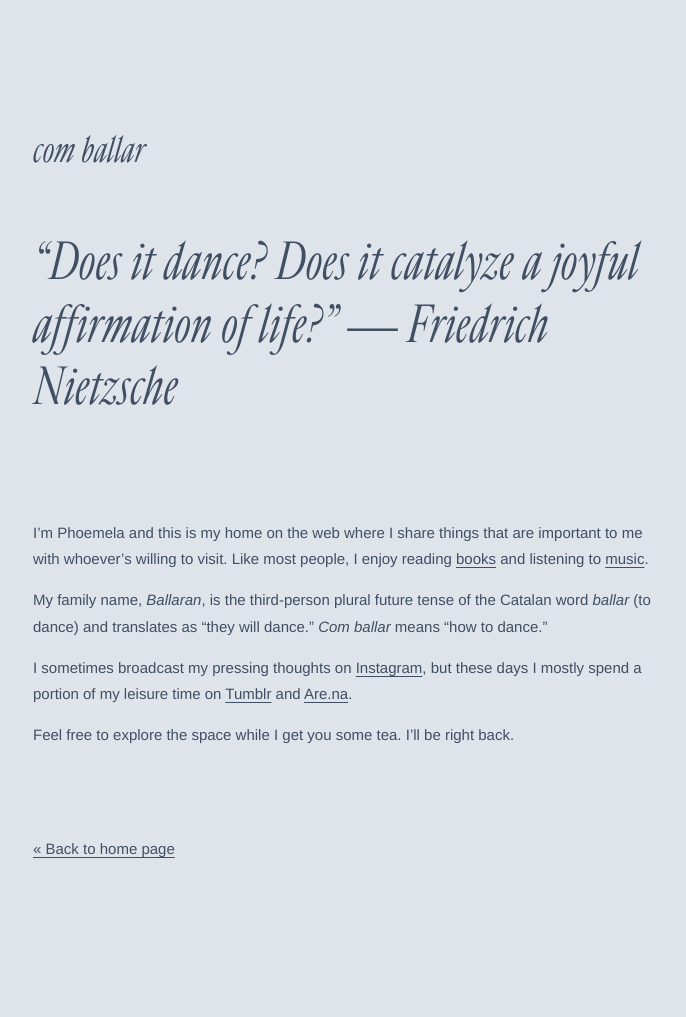
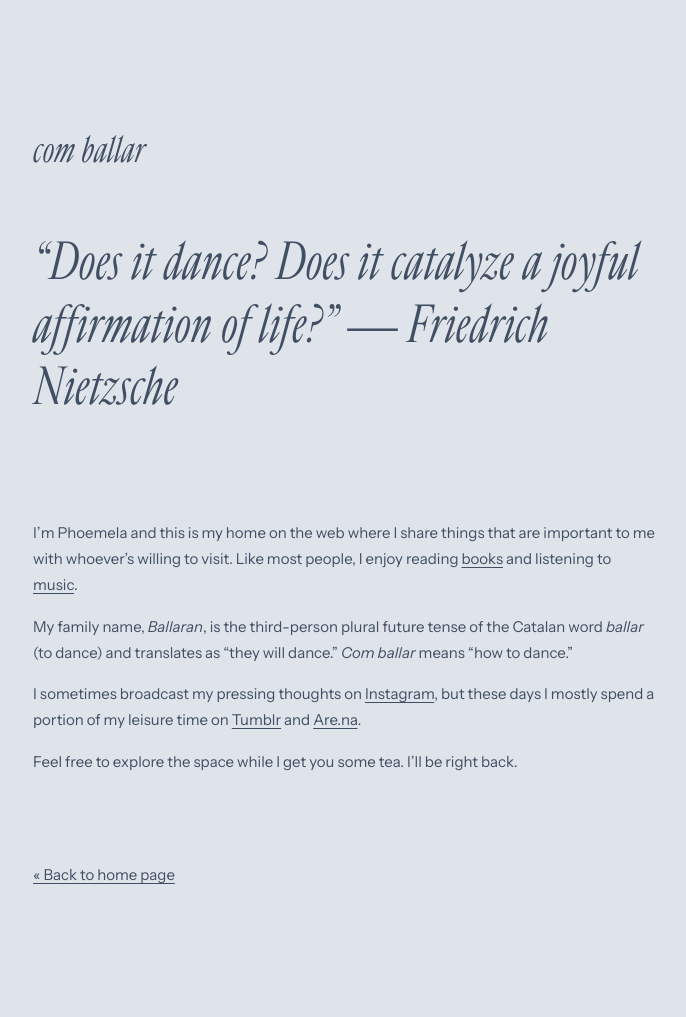
Before and after one commit to comballar/comballar.github.io, a Jekyll site: the page built from about.md, in a window 1280 px wide. Shown: the whole page, without its empty margins (87-773 px from the left). Built offline with Jekyll 4.4.1, drawn with Linux system fonts in a browser that asks for light colours; before the commit the page ends 991 px from its top, so only the background shows below that.

Commit message:
Update base.scss

```diff
--- a/_sass/base.scss
+++ b/_sass/base.scss
@@ -2,6 +2,11 @@
 $on-laptop:         800px !default;
 
 // typography
+
+@import url('https://fonts.googleapis.com/css2?family=Instrument+Sans:ital,wdth,wght@0,97,400..700;1,97,400..700&display=swap');
+$font__family:      'Instrument Sans', sans-serif;
+$font__size:        15px;
+$font__line-height: 1.75;
 
 @font-face {
     font-family: 'Cardinal Fruit';
@@ -12,51 +17,6 @@
     font-weight: normal;
 }
 
-@font-face {
-    font-family: 'Helvetica Neue';
-    src: url('https://comballar.github.io/assets/fonts/helvetica neue/HelveticaNeue.ttf') format('truetype');
-    font-style: normal;
-    font-weight: normal;
-}
-
-@font-face {
-    font-family: 'Helvetica Neue';
-    src: url('https://comballar.github.io/assets/fonts/helvetica neue/HelveticaNeue-Italic.ttf') format('truetype');
-    font-style: italic;
-    font-weight: normal;
-}
-
-@font-face {
-    font-family: 'Helvetica Neue';
-    src: url('https://comballar.github.io/assets/fonts/helvetica neue/HelveticaNeue-Bold.ttf') format('truetype');
-    font-style: normal;
-    font-weight: bold;
-}
-
-@font-face {
-    font-family: 'Helvetica Neue';
-    src: url('https://comballar.github.io/assets/fonts/helvetica neue/HelveticaNeue-BoldItalic.ttf') format('truetype');
-    font-style: italic;
-    font-weight: bold;
-}
-
-@font-face {
-    font-family: 'Helvetica Neue';
-    src: url('https://comballar.github.io/assets/fonts/helvetica neue/HelveticaNeue-Light.ttf') format('truetype');
-    font-style: normal;
-    font-weight: light;
-}
-
-@font-face {
-    font-family: 'Helvetica Neue';
-    src: url('https://comballar.github.io/assets/fonts/helvetica neue/HelveticaNeue-LightItalic.ttf') format('truetype');
-    font-style: italic;
-    font-weight: light;
-}
-
-$font__family:      'Helvetica Neue', sans-serif;
-$font__size:        15px;
-$font__line-height: 1.75;
 
 // colors
 $color__black:      #404F63;
```
